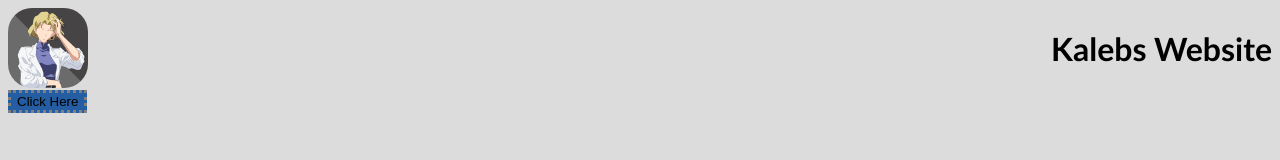
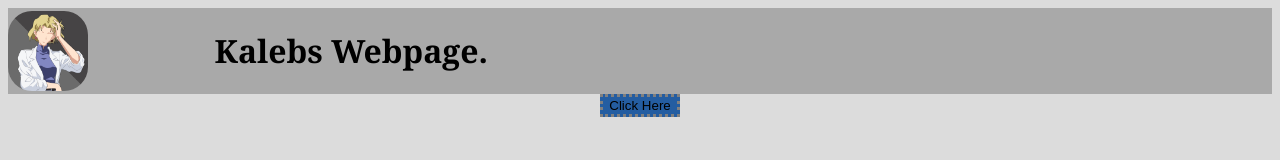
Before and after one commit to belak98/my-webpage, a plain HTML site: page index.html in a window 1280 px wide. Drawn offline with Linux system fonts and the light colour scheme.

Commit message:
Version 1.31 update..

```diff
--- a/index.html
+++ b/index.html
@@ -1,26 +1,28 @@
 <!DOCTYPE html>
 <html lang="en">
-<head>
-    <meta charset="UTF-8">
-    <meta http-equiv="X-UA-Compatible" content="IE=edge">
-    <meta name="viewport" content="width=device-width, initial-scale=1.0">
+  <head>
+    <meta charset="UTF-8" />
+    <meta http-equiv="X-UA-Compatible" content="IE=edge" />
+    <meta name="viewport" content="width=device-width, initial-scale=1.0" />
     <title>Kaleb's Webpage.</title>
-    <link rel="stylesheet" type="text/css" href="style.css">
-</head>
-<body>
+    <link rel="stylesheet" type="text/css" href="style.css" />
+  </head>
 
-<div class="top-container">
-  <img src='ritsuko.jpeg' alt='picture of a lady.'>
-  <h1> Kalebs Website </h1>
+  <body>
+    <div class="title-card">
+      <img id="site-img" src="ritsuko.jpeg" alt="picture of a lady." />
+      <h1 id="site-title">Kalebs Webpage.</h1>
+    </div>
+
+    <div class="menu-bar">
+      <!-- make the links to relevant pages ie, linkedin/socials as
+      well as future links to other pages on the site. -->
+    </div>
+<div class="button-secret">
+    <button onClick="JavaScript:testAlert()" id="test-button">
+      Click Here
+    </button>
 </div>
-
-<!-- add a drop down menu here, and adjust the links to be different colors. Add links to relevant websites... -->
-
-
-<button onClick ="JavaScript:testAlert()" id='test-button'>Click Here</button>
-
-<script src="index.js"></script>
-
-
-</body>
+    <script src="index.js"></script>
+  </body>
 </html>
--- a/index.js
+++ b/index.js
@@ -1,3 +1,3 @@
 function testAlert() {
-  alert("Hey  you found me!");
+  alert("Hey you found me!");
 }
--- a/style.css
+++ b/style.css
@@ -3,24 +3,38 @@ body{
     font-family: "Helvetica";
 }
 
-.top-container {
+.title-card {
+    background-color: darkgrey;
     display: flex;
-    justify-content: space-between;
+    justify-content: flex-start;
+    align-items: center;
 }
 
-img {
+#site-img {
     border-radius: 30%;
     height: 80px;
     width: 80px;
+    align-items: center;
 }
 
-h1 {
-    font-family: Gill Sans, Sans Serif;
+#site-title {
+    font-family: Georgia, sans serif;
+    margin-left: 10%;
 }
 
+#menu-bar {
+    display: flex;
+    background-color: darkgrey;
+}
 
+.button-secret {
+    display: flex;
+    justify-content: center;
+}
 
 #test-button{
     background-color: #245DA1;
     border: dotted grey
 }
+
+/*  */
```
